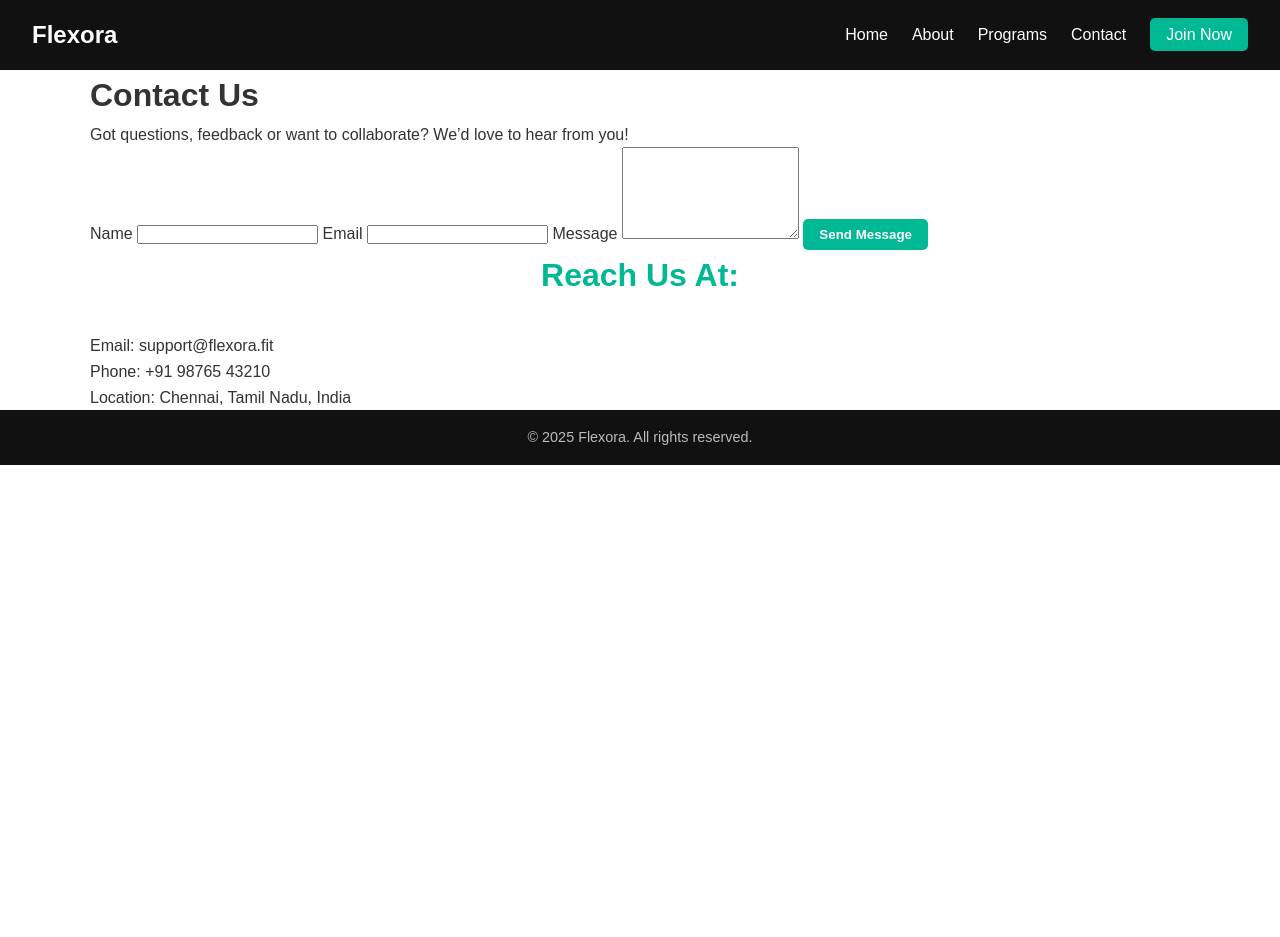
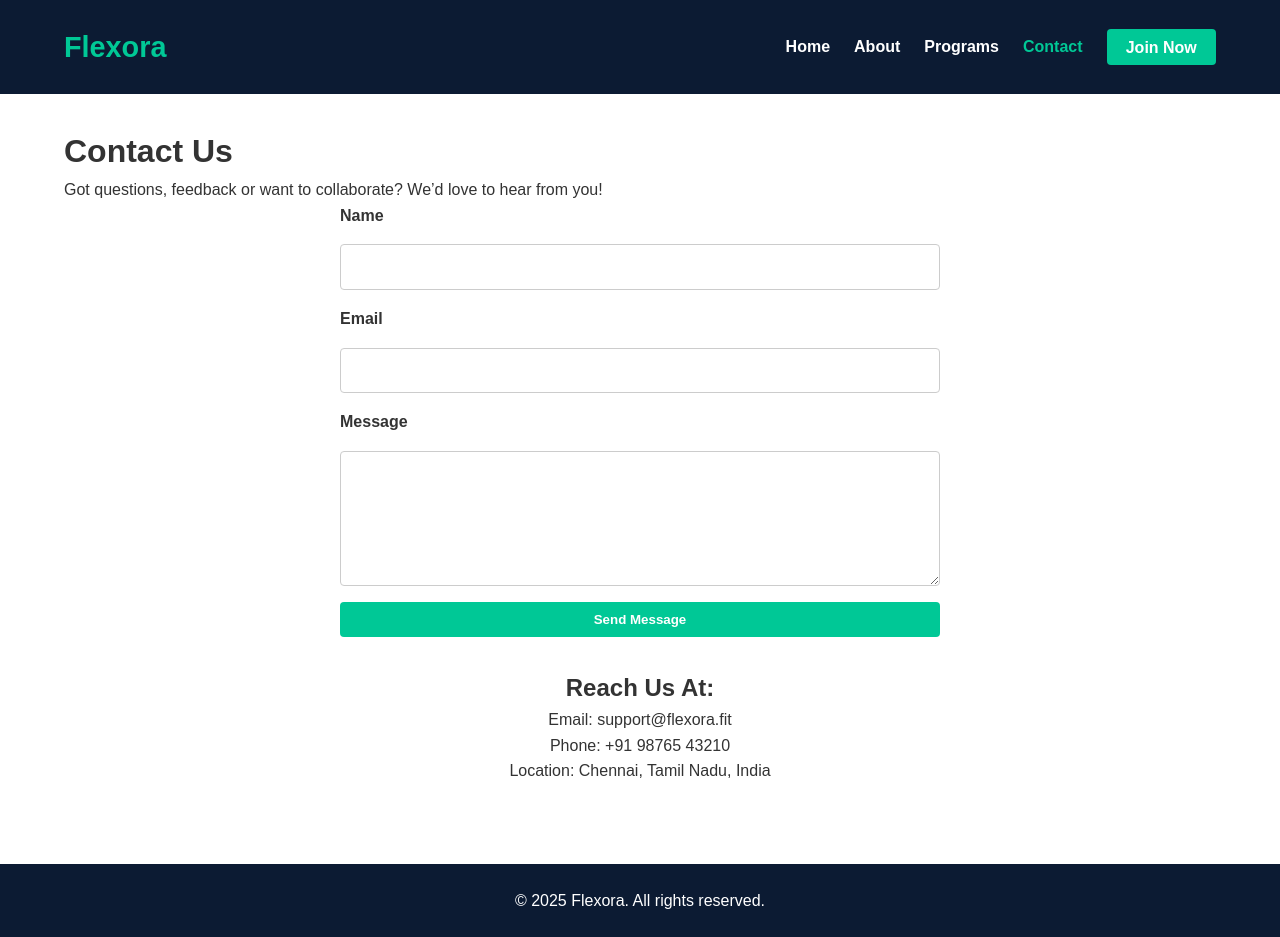
Before and after one commit to sanjayhar/Flexora, a plain HTML site: page contact.html in a window 1280 px wide. Before the commit the page ends 800 px from the top, so only its background shows below. Drawn offline with Linux system fonts and the light colour scheme.

Commit message:
Update style.css

```diff
--- a/assets/style.css
+++ b/assets/style.css
@@ -1,5 +1,4 @@
-/* Flexora Styles */
-
+/* Reset */
 * {
   margin: 0;
   padding: 0;
@@ -13,21 +12,32 @@ body {
   line-height: 1.6;
 }
 
+.container {
+  width: 90%;
+  max-width: 1200px;
+  margin: auto;
+  padding: 2rem 0;
+}
+
 header {
-  background: #111;
+  background-color: #0c1b33;
   color: #fff;
-  padding: 1rem 2rem;
+  padding: 1.5rem 0;
 }
 
 nav {
   display: flex;
   justify-content: space-between;
   align-items: center;
+  width: 90%;
+  max-width: 1200px;
+  margin: auto;
 }
 
 .logo {
-  font-size: 1.5rem;
-  font-weight: 600;
+  font-size: 1.8rem;
+  font-weight: 800;
+  color: #00c896;
 }
 
 .nav-links {
@@ -36,74 +46,105 @@ nav {
   gap: 1.5rem;
 }
 
-.nav-links a {
+.nav-links li a {
   color: #fff;
   text-decoration: none;
-  font-weight: 500;
-  transition: 0.3s;
+  font-weight: 600;
+  transition: color 0.3s ease;
 }
 
-.nav-links a:hover {
-  color: #00b894;
+.nav-links li a:hover,
+.nav-links li a.active {
+  color: #00c896;
 }
 
-.btn, .btn-primary {
-  padding: 0.5rem 1rem;
+.btn,
+.btn-primary {
+  background: #00c896;
+  color: #fff;
+  padding: 0.6rem 1.2rem;
   border: none;
-  background: #00b894;
-  color: #fff;
-  border-radius: 5px;
+  border-radius: 4px;
+  font-weight: bold;
   text-decoration: none;
-  font-weight: 600;
+  cursor: pointer;
   transition: background 0.3s ease;
 }
 
-.btn:hover, .btn-primary:hover {
-  background: #019875;
+.btn:hover,
+.btn-primary:hover {
+  background: #009f76;
 }
 
 .hero {
-  height: 90vh;
-  background: linear-gradient(rgba(0,0,0,0.6), rgba(0,0,0,0.6)),
-              url('https://images.unsplash.com/photo-1571019613914-85f342c55f87') center/cover no-repeat;
+  text-align: center;
+  padding: 4rem 0;
+  background: linear-gradient(120deg, #0c1b33, #001b2e);
   color: #fff;
-  display: flex;
-  justify-content: center;
-  align-items: center;
-  text-align: center;
-  padding: 0 1rem;
 }
 
-.hero-text h1 {
+.hero h1 {
   font-size: 3rem;
   margin-bottom: 1rem;
 }
 
-.hero-text p {
+.hero p {
   font-size: 1.2rem;
   margin-bottom: 2rem;
 }
 
-footer {
-  text-align: center;
-  padding: 1rem;
-  background: #111;
-  color: #bbb;
-  font-size: 0.9rem;
+section {
+  padding: 3rem 0;
 }
 
-section {
-  padding: 4rem 2rem;
+section h2 {
+  text-align: center;
+  font-size: 2rem;
+  margin-bottom: 1.5rem;
 }
 
-.container {
-  max-width: 1100px;
+section p {
+  max-width: 700px;
+  margin: 0 auto 2rem;
+  text-align: center;
+}
+
+.program-card {
+  background: #f5f5f5;
+  padding: 2rem;
+  margin: 1rem 0;
+  border-radius: 8px;
+}
+
+footer {
+  background: #0c1b33;
+  color: #fff;
+  text-align: center;
+  padding: 1.5rem 0;
+  margin-top: 3rem;
+}
+
+.contact-section form {
+  display: flex;
+  flex-direction: column;
+  gap: 1rem;
+  max-width: 600px;
   margin: auto;
 }
 
-h2 {
+.contact-section label {
+  font-weight: 600;
+}
+
+.contact-section input,
+.contact-section textarea {
+  padding: 0.8rem;
+  border: 1px solid #ccc;
+  border-radius: 4px;
+  font-size: 1rem;
+}
+
+.contact-info {
+  margin-top: 2rem;
   text-align: center;
-  font-size: 2rem;
-  margin-bottom: 2rem;
-  color: #00b894;
 }
```
